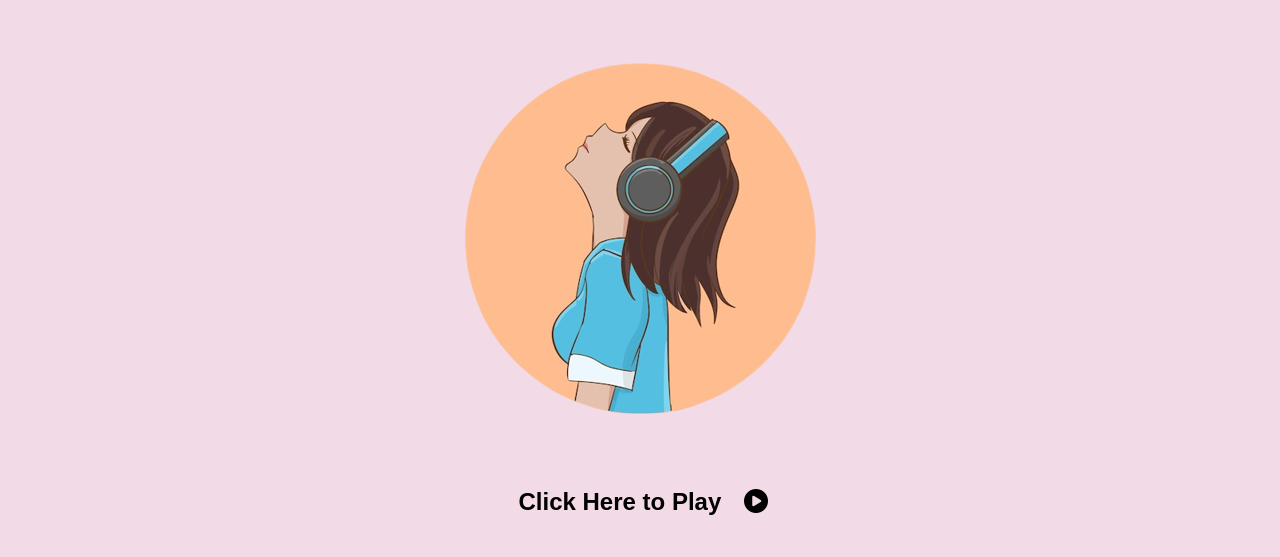
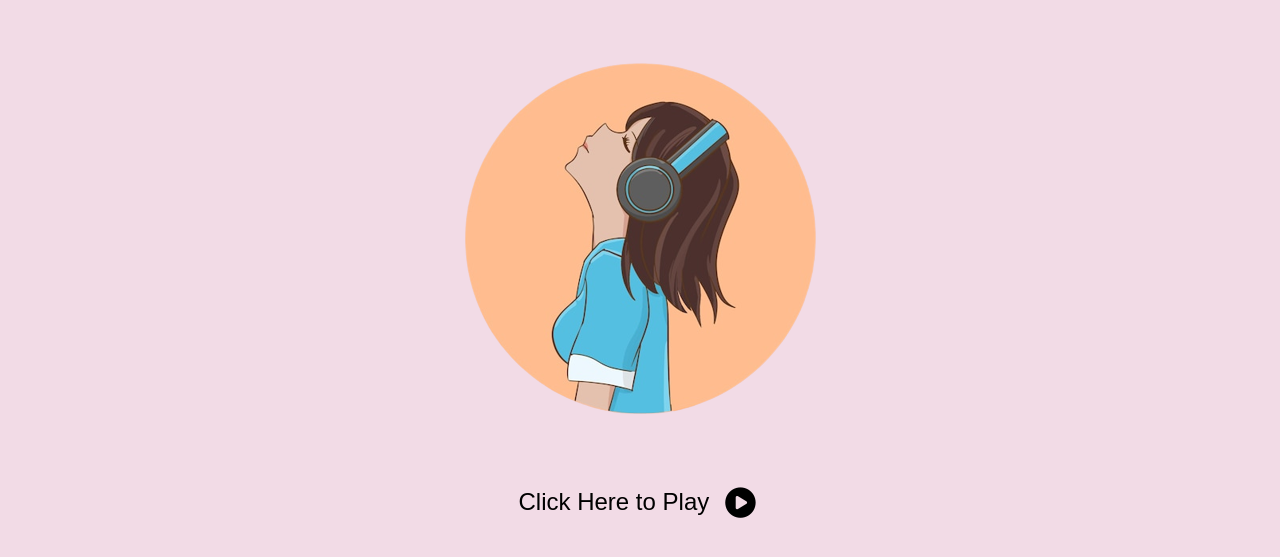
Before and after one commit to Shrabya35/MUJI-C.github.io, a plain HTML site: page index.html in a window 1280 px wide. Shown: the part 59-616 px from the top of the page. Drawn offline with nearby package versions, Linux system fonts and the light colour scheme.

Commit message:
fixed click here to play button

```diff
--- a/index.html
+++ b/index.html
@@ -51,10 +51,10 @@
                         <img src="img/home_img-1.png" alt="">
                     </div>
                     <div class="home_content">
-                        <h2>Click Here to Play
-                             <i class="fa-solid fa-circle-play" id="home_i1" onclick="play1()"></i>
-                             <i class="fa-solid fa-circle-stop" id="home_i2" onclick="play2()"></i>
-                            </h2>
+                        <h2>Click Here to Play</h2>
+                        <span id="change">
+                            <i class="fa-solid fa-circle-play" id="home_i1" onclick="play1()"></i>
+                        </span>
                     </div>
                 </div>
             </div>
@@ -94,16 +94,12 @@ function scrollHeader(){
 }
 window.addEventListener('scroll', scrollHeader)
 
-function play1(){
-        document.getElementById('home_i2').style.display = "block";
-        document.getElementById('home_i1').style.display = "none";
-}
-function play2(){
-        document.getElementById('home_i1').style.display = "block";
-        document.getElementById('home_i2').style.display = "none";
-}
-
-
+ function play1() {
+     document.getElementById('change').innerHTML = '<i class="fa-solid fa-circle-stop" id="home_i1" onclick = "play2()"></i>';
+ }
+ function play2() {
+     document.getElementById('change').innerHTML = '<i class="fa-solid fa-circle-play" id="home_i1" onclick="play1()"></i>';
+ }
         </script>
 
         </html>
--- a/style.css
+++ b/style.css
@@ -51,7 +51,7 @@
       background-color: var(--body-color);
       color: var(--text-color);
     }
-    h1, h2, h3, {
+    h1, h2, h3 {
       color: var(--title-color);
       font-weight: var(--font-medium);
     }
@@ -180,6 +180,10 @@
   #home_i2{
     display: none;
   }
+  #change{
+    font-size: 1.9rem;
+    color: black;
+  }
   @media screen and (min-width: 767px) {
     .section{
       padding: 7rem 0 2rem;
@@ -214,6 +218,7 @@
     }
     .home_content{
       padding-left: 8rem;
+      display: flex;
     }
   #home_i1,#home_i2{
       padding-left: 1rem;
```
